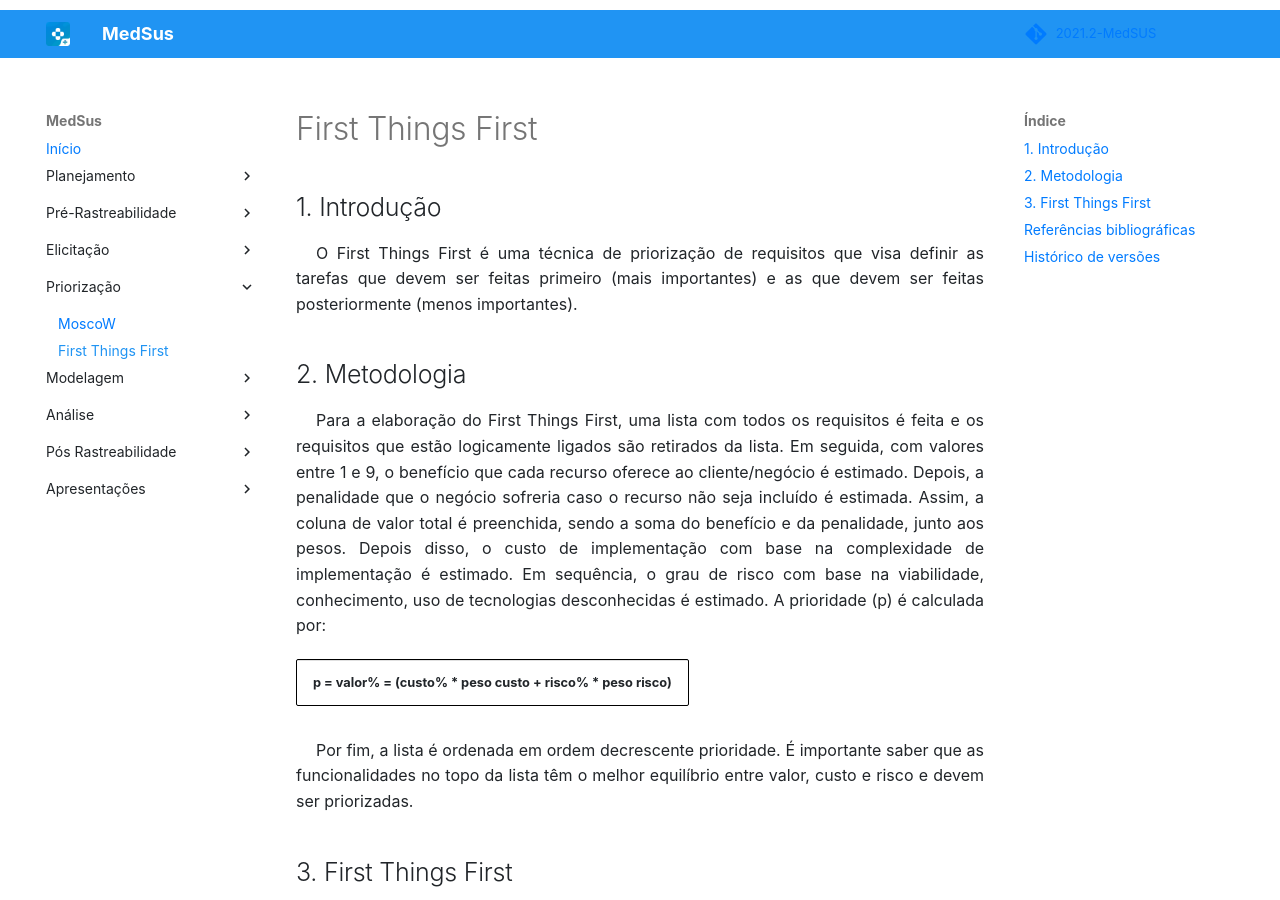
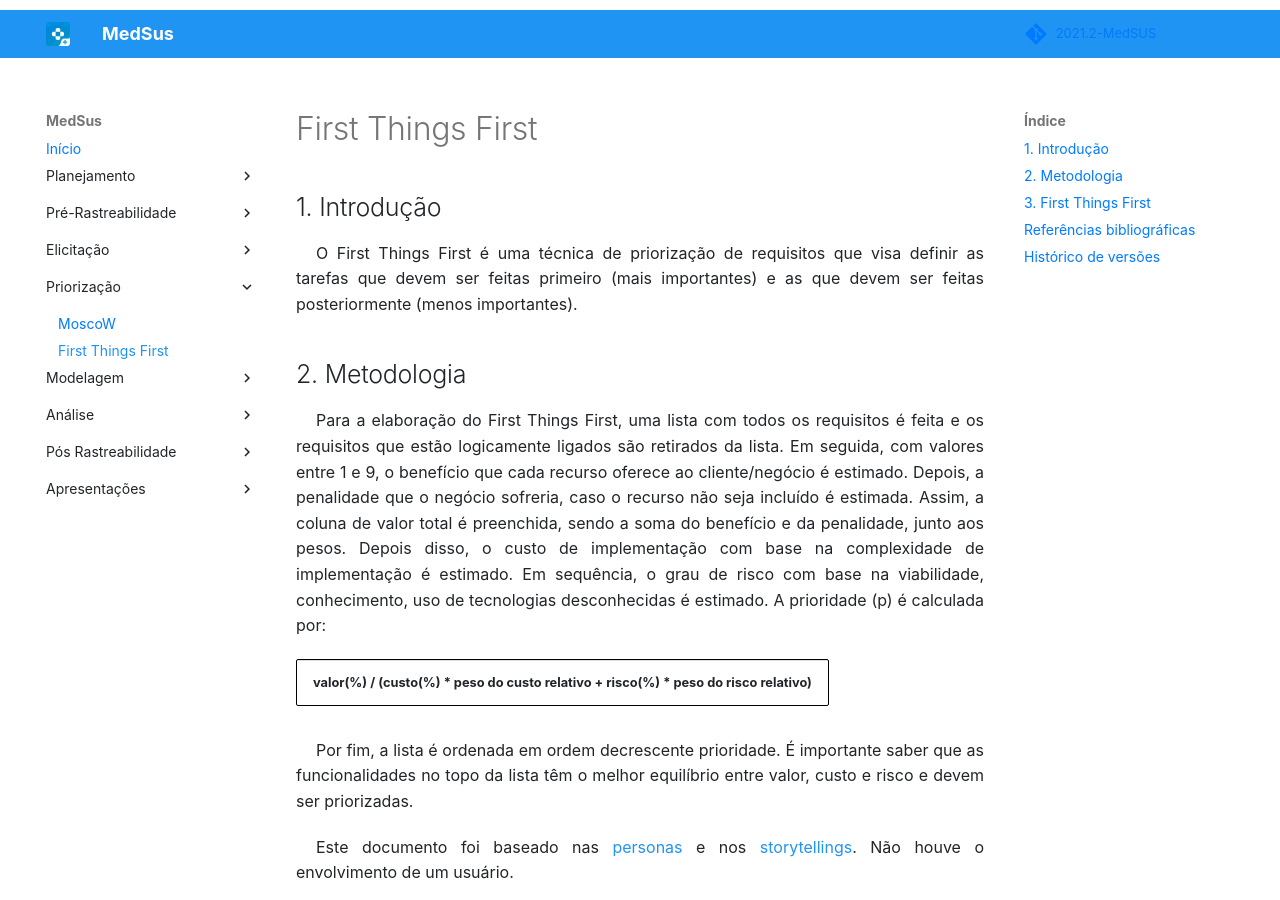
Before and after one commit to Requisitos-de-Software/2021.2-MedSUS, an MkDocs documentation site: the page built from docs/priorization/first_things_first.md, in a window 1280 px wide and 900 px high. Built offline with MkDocs 1.6.1 and Material for MkDocs 9.7.7, drawn with Linux system fonts in a browser that asks for light colours; some web fonts are replaced; comment, search, counter and statistics services are not loaded; some of the changed text lies outside the part shown.

Commit message:
Atualização de documentos

```diff
--- a/docs/priorization/first_things_first.md
+++ b/docs/priorization/first_things_first.md
@@ -9,24 +9,27 @@ O First Things First é uma técnica de priorização de requisitos que visa def
 ## 2. Metodologia
 
 <p style="text-indent: 20px; text-align: justify">
-Para a elaboração do First Things First, uma lista com todos os requisitos é feita e os requisitos que estão logicamente ligados são retirados da lista. Em seguida, com valores entre 1 e 9, o benefício que cada recurso oferece ao cliente/negócio é estimado. Depois, a penalidade que o negócio sofreria caso o recurso não seja incluído é estimada. Assim, a coluna de valor total é preenchida, sendo a soma do benefício e da penalidade, junto aos pesos. Depois disso, o custo de implementação com base na complexidade de implementação é estimado. Em sequência, o grau de risco com base na viabilidade, conhecimento, uso de tecnologias desconhecidas é estimado. A prioridade (p) é calculada por:
+Para a elaboração do First Things First, uma lista com todos os requisitos é feita e os requisitos que estão logicamente ligados são retirados da lista. Em seguida, com valores entre 1 e 9, o benefício que cada recurso oferece ao cliente/negócio é estimado. Depois, a penalidade que o negócio sofreria, caso o recurso não seja incluído é estimada. Assim, a coluna de valor total é preenchida, sendo a soma do benefício e da penalidade, junto aos pesos. Depois disso, o custo de implementação com base na complexidade de implementação é estimado. Em sequência, o grau de risco com base na viabilidade, conhecimento, uso de tecnologias desconhecidas é estimado. A prioridade (p) é calculada por:
 </p>
 
 <table style="border:1px solid black;margin-left:auto;margin-right:auto;border-spacing:20px;">
     <tr>
-        <td><b>p = valor% = (custo% * peso custo + risco% * peso risco)</b></td>
+        <td><b>valor(%) / (custo(%) * peso do custo relativo + risco(%) * peso do risco relativo)</b></td>
     </tr>
 </table>
 
 <p style="text-indent: 20px; text-align: justify">
 Por fim, a lista é ordenada em ordem decrescente prioridade. É importante saber que as funcionalidades no topo da lista têm o melhor equilíbrio entre valor, custo e risco e devem ser priorizadas.
 </p>
+<p style="text-indent: 20px; text-align: justify">
+Este documento foi baseado nas <a href="https://requisitos-de-software.github.io/2021.2-MedSUS/elicitation/personas/">personas</a> e nos <a href="https://requisitos-de-software.github.io/2021.2-MedSUS/elicitation/storytelling/">storytellings</a>. Não houve o envolvimento de um usuário.
+</p>
 
 ## 3. First Things First
 
 <html>
     <div class="center-card">
-        <iframe src="https://docs.google.com/spreadsheets/d/e/2PACX-1vQ2hc31LfJ5FOE2kgoR9VZ_wrh2LwFYKkpgEMaUnmBqzviNdgsc8qxXeL2uqeSoAS_v9tTi4RJdhl4f/pubhtml?gid=0&amp;single=true&amp;widget=true&amp;headers=false" width="600" height="560" frameborder="0"></iframe>
+        <iframe src="https://docs.google.com/spreadsheets/d/e/2PACX-1vQ2hc31LfJ5FOE2kgoR9VZ_wrh2LwFYKkpgEMaUnmBqzviNdgsc8qxXeL2uqeSoAS_v9tTi4RJdhl4f/pubhtml?gid=0&amp;single=true&amp;widget=true&amp;headers=false" width="600" height="480" frameborder="0"></iframe>
         <figcaption>Tabela 1: Versão 1.0 - Checklist</figcaption>
         <figcaption>Fonte: Autor</figcaption>
     </div>
@@ -42,3 +45,4 @@ Por fim, a lista é ordenada em ordem decrescente prioridade. É importante sabe
 | :----: | :------: | :----------------------------------------: | :---------: | :-------: |
 | 0.0.1  | 19/04/22 |                  Criação                   | João Durso  | Thalisson |
 | 0.0.2  | 19/04/22 | Adição de Introdução, metodologia e tabela | João Durso  | Thalisson |
+| 0.0.2  | 20/04/22 |             Adição do artefato             | João Durso  | Thalisson |
```
Also changed, not shown: docs/priorization/moscow.md (+3 -0 lines).
